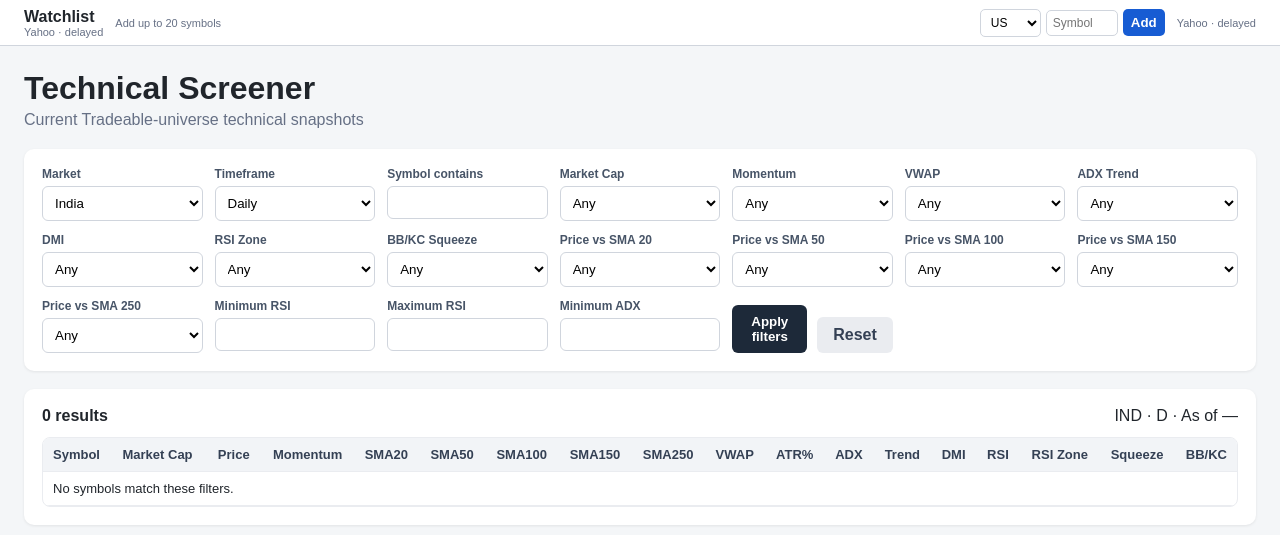
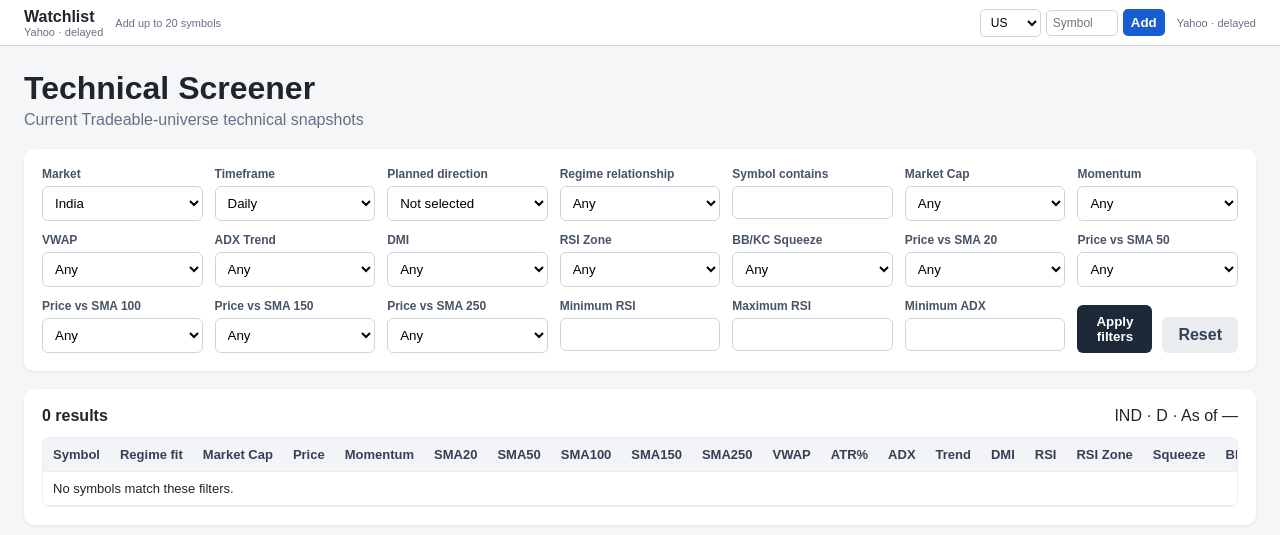
Before and after one commit to ss0802/AA_MarketResearch, a Django app: page /technicals/ in a window 1280 px wide. Shown: the part 54-589 px from the top of the page. Run offline with Django 5.2, Linux system fonts and the light colour scheme; data that the repository does not hold is empty.

Commit message:
Integrate verified regimes with screening and trade snapshots

```diff
--- a/apps/market/templates/market/technical_screener.html
+++ b/apps/market/templates/market/technical_screener.html
@@ -28,6 +28,7 @@
         a { color: #175cd3; }
         .bullish, .yes { color: #027a48; font-weight: 700; }
         .bearish, .no { color: #b42318; font-weight: 700; }
+        .regime-banner { display:flex;gap:14px;align-items:center;flex-wrap:wrap; }.regime-banner .warning{color:#b42318;font-weight:700}.regime-banner .aligned{color:#027a48;font-weight:700}
         .pagination { display: flex; justify-content: center; gap: 8px; align-items: center; margin-top: 16px; }
         .pagination a { background: #eaecf0; border-radius: 5px; padding: 7px 11px; text-decoration: none; color: #344054; }
         @media (max-width: 700px) { .container { padding: 12px; } .summary { align-items: flex-start; flex-direction: column; } }
@@ -38,11 +39,14 @@
 <div class="container">
     <h1>Technical Screener</h1>
     <div class="subtitle">Current Tradeable-universe technical snapshots</div>
+    {% if market_regime %}<div class="panel regime-banner"><strong>{{ market_regime.get_market_display }}: <span class="{{ market_regime.regime|lower }}">{{ market_regime.get_regime_display }}</span> · score {{ market_regime.score|stringformat:"+d" }}</strong><span>{{ market_regime.as_of_date }} · {{ market_regime.coverage_pct|floatformat:1 }}% verified coverage</span>{% if trade_direction %}<span class="{% if regime_conflict %}warning{% else %}aligned{% endif %}">{% if regime_conflict %}{{ trade_direction|title }} candidates conflict with the regime{% else %}{{ trade_direction|title }} candidates are not in conflict{% endif %}</span>{% endif %}<a href="{% url 'market:market_condition' market %}">Inspect evidence</a></div>{% endif %}
 
     <form class="panel" method="get">
         <div class="filters">
             <div><label>Market</label><select name="market"><option value="IND" {% if market == "IND" %}selected{% endif %}>India</option><option value="US" {% if market == "US" %}selected{% endif %}>US</option></select></div>
             <div><label>Timeframe</label><select name="timeframe"><option value="D" {% if timeframe == "D" %}selected{% endif %}>Daily</option><option value="W" {% if timeframe == "W" %}selected{% endif %}>Weekly</option><option value="M" {% if timeframe == "M" %}selected{% endif %}>Monthly</option></select></div>
+            <div><label>Planned direction</label><select name="trade_direction"><option value="">Not selected</option><option value="LONG" {% if trade_direction == "LONG" %}selected{% endif %}>Long</option><option value="SHORT" {% if trade_direction == "SHORT" %}selected{% endif %}>Short</option></select></div>
+            <div><label>Regime relationship</label><select name="regime_alignment"><option value="">Any</option><option value="aligned" {% if regime_alignment == "aligned" %}selected{% endif %}>Regime aligned</option><option value="conflict" {% if regime_alignment == "conflict" %}selected{% endif %}>Conflicts with regime</option></select></div>
             <div><label>Symbol contains</label><input name="symbol" value="{{ filters.symbol|default:'' }}"></div>
             <div><label>Market Cap</label><select name="mcap"><option value="">Any</option><option {% if filters.mcap == "Mega" %}selected{% endif %}>Mega</option><option {% if filters.mcap == "Large" %}selected{% endif %}>Large</option><option {% if filters.mcap == "Mid" %}selected{% endif %}>Mid</option><option {% if filters.mcap == "Small" %}selected{% endif %}>Small</option><option {% if filters.mcap == "Micro" %}selected{% endif %}>Micro</option><option {% if filters.mcap == "Nano" %}selected{% endif %}>Nano</option></select></div>
             <div><label>Momentum</label><select name="momentum"><option value="">Any</option><option {% if filters.momentum == "Bullish" %}selected{% endif %}>Bullish</option><option {% if filters.momentum == "Bearish" %}selected{% endif %}>Bearish</option></select></div>
@@ -67,11 +71,12 @@
         <div class="summary"><strong>{{ result_count }} results</strong><span>{{ market }} · {{ timeframe }} · As of {% if page.object_list %}{{ page.object_list.0.as_of_date }}{% else %}—{% endif %}</span></div>
         <div class="table-wrap">
             <table>
-                <thead><tr><th>Symbol</th><th>Market Cap</th><th>Price</th><th>Momentum</th><th>SMA20</th><th>SMA50</th><th>SMA100</th><th>SMA150</th><th>SMA250</th><th>VWAP</th><th>ATR%</th><th>ADX</th><th>Trend</th><th>DMI</th><th>RSI</th><th>RSI Zone</th><th>Squeeze</th><th>BB/KC</th></tr></thead>
+                <thead><tr><th>Symbol</th><th>Regime fit</th><th>Market Cap</th><th>Price</th><th>Momentum</th><th>SMA20</th><th>SMA50</th><th>SMA100</th><th>SMA150</th><th>SMA250</th><th>VWAP</th><th>ATR%</th><th>ADX</th><th>Trend</th><th>DMI</th><th>RSI</th><th>RSI Zone</th><th>Squeeze</th><th>BB/KC</th></tr></thead>
                 <tbody>
                 {% for item in page.object_list %}
                     <tr>
                         <td><a href="{% url 'market:symbol_detail' item.symbol.symbol %}?market={{ item.symbol.market }}">{{ item.symbol.symbol }}</a></td>
+                        <td class="{% if trade_direction %}{% if regime_conflict %}bearish{% else %}bullish{% endif %}{% endif %}">{% if not trade_direction %}Choose side{% elif regime_conflict %}Conflict{% else %}Aligned{% endif %}</td>
                         <td>{{ item.symbol.market_cap_category }}</td>
                         <td>{{ item.price|floatformat:2 }}</td>
                         <td class="{{ item.momentum|lower }}">{{ item.momentum }}</td>
@@ -90,7 +95,7 @@
                         <td class="{% if item.is_squeeze %}yes{% else %}no{% endif %}">{% if item.is_squeeze %}Squeeze{% else %}No{% endif %}</td>
                         <td>{{ item.bb_kc_ratio|floatformat:3|default:"—" }}</td>
                     </tr>
-                {% empty %}<tr><td colspan="18">No symbols match these filters.</td></tr>{% endfor %}
+                {% empty %}<tr><td colspan="19">No symbols match these filters.</td></tr>{% endfor %}
                 </tbody>
             </table>
         </div>
--- a/apps/market/views.py
+++ b/apps/market/views.py
@@ -437,6 +437,16 @@ def technical_screener(request):
         market = "IND"
     if timeframe not in {"D", "W", "M"}:
         timeframe = "D"
+    market_regime = MarketRegimeSnapshot.objects.filter(
+        market=market, is_verified=True,
+    ).select_related("benchmark").order_by("-as_of_date").first()
+    trade_direction = request.GET.get("trade_direction", "")
+    if trade_direction not in {"LONG", "SHORT"}:
+        trade_direction = ""
+    regime_conflict = bool(market_regime and (
+        (trade_direction == "LONG" and market_regime.regime == MarketRegimeSnapshot.Regime.BEARISH)
+        or (trade_direction == "SHORT" and market_regime.regime == MarketRegimeSnapshot.Regime.BULLISH)
+    ))
 
     snapshots = TechnicalSnapshot.objects.filter(
         symbol__market=market,
@@ -489,6 +499,12 @@ def technical_screener(request):
             except ValueError:
                 pass
 
+    regime_alignment = request.GET.get("regime_alignment", "")
+    if regime_alignment == "aligned" and regime_conflict:
+        snapshots = snapshots.none()
+    elif regime_alignment == "conflict" and not regime_conflict:
+        snapshots = snapshots.none()
+
     sort_fields = {
         "symbol": "symbol__symbol",
         "price": "price",
@@ -520,5 +536,9 @@ def technical_screener(request):
         "filters": request.GET,
         "query_without_page": query.urlencode(),
         "result_count": paginator.count,
+        "market_regime": market_regime,
+        "trade_direction": trade_direction,
+        "regime_alignment": regime_alignment,
+        "regime_conflict": regime_conflict,
     }
     return render(request, "market/technical_screener.html", context)
--- a/apps/trading/templates/trading/trade_detail.html
+++ b/apps/trading/templates/trading/trade_detail.html
@@ -16,7 +16,7 @@
 {% endfor %}</div>{% else %}<p>No alerts were created with this plan.</p><form method="post">{% csrf_token %}<button name="action" value="create_plan_alerts">Create entry, stop and target alerts</button></form>{% endif %}
 <p><a href="{% url 'trading:alert_list' %}">Manage alerts</a></p></div>
 {% with snapshot=trade.setup_snapshot %}
-<div class="panel"><h2>Frozen setup</h2><p><strong>Data as of:</strong> {{ snapshot.data_as_of_date|default:"No technical date available" }}</p><p><strong>Setup:</strong> {{ trade.setup_name|default:"—" }}</p><p><strong>Filters:</strong> {{ snapshot.screener_context.raw|linebreaksbr|default:"—" }}</p><p><strong>Snapshot hash:</strong><br><code>{{ snapshot.payload_hash }}</code></p>{% if snapshot.chart_image %}<p><a href="{{ snapshot.chart_image.url }}">Open uploaded chart image</a></p>{% endif %}</div>
+<div class="panel"><h2>Frozen setup</h2><p><strong>Data as of:</strong> {{ snapshot.data_as_of_date|default:"No technical date available" }}</p><p><strong>Setup:</strong> {{ trade.setup_name|default:"—" }}</p><p><strong>Filters:</strong> {{ snapshot.screener_context.raw|linebreaksbr|default:"—" }}</p>{% with regime=snapshot.screener_context.market_regime %}{% if regime %}<p><strong>Frozen market regime:</strong> {{ regime.regime|title }} · score {{ regime.score|stringformat:"+d" }} · {{ regime.as_of_date }} · {{ regime.benchmark }}<br><span class="muted">Breadth: {{ regime.pct_above_sma20 }}% / {{ regime.pct_above_sma50 }}% / {{ regime.pct_above_sma200 }}% above SMA20/50/200 · A/D {{ regime.advance_decline_net|stringformat:"+d" }}</span></p>{% endif %}{% endwith %}<p><strong>Snapshot hash:</strong><br><code>{{ snapshot.payload_hash }}</code></p>{% if snapshot.chart_image %}<p><a href="{{ snapshot.chart_image.url }}">Open uploaded chart image</a></p>{% endif %}</div>
 <div class="panel"><h2>Entry quality</h2><div class="metrics">
     <div class="metric"><small>Stop distance</small><strong>{{ snapshot.entry_quality.risk_per_share|floatformat:2 }}</strong></div>
     <div class="metric"><small>Stop %</small><strong>{{ snapshot.entry_quality.stop_percent|floatformat:2 }}%</strong></div>
--- a/apps/trading/tests.py
+++ b/apps/trading/tests.py
@@ -50,6 +50,7 @@ class TradeJournalTests(TestCase):
         snapshot = capture_trade_setup(trade, "Momentum: Bullish")
         self.assertEqual(len(snapshot.payload_hash), 64)
         self.assertEqual(snapshot.entry_quality["stop_atr_units"], "1")
+        self.assertIn("market_regime", snapshot.screener_context)
         snapshot.screener_context = {}
         with self.assertRaises(ValidationError):
             snapshot.save()
```
Also changed, not shown: apps/market/tests/test_technical_screener.py (+3 -0 lines), apps/trading/services.py (+14 -1 lines).
